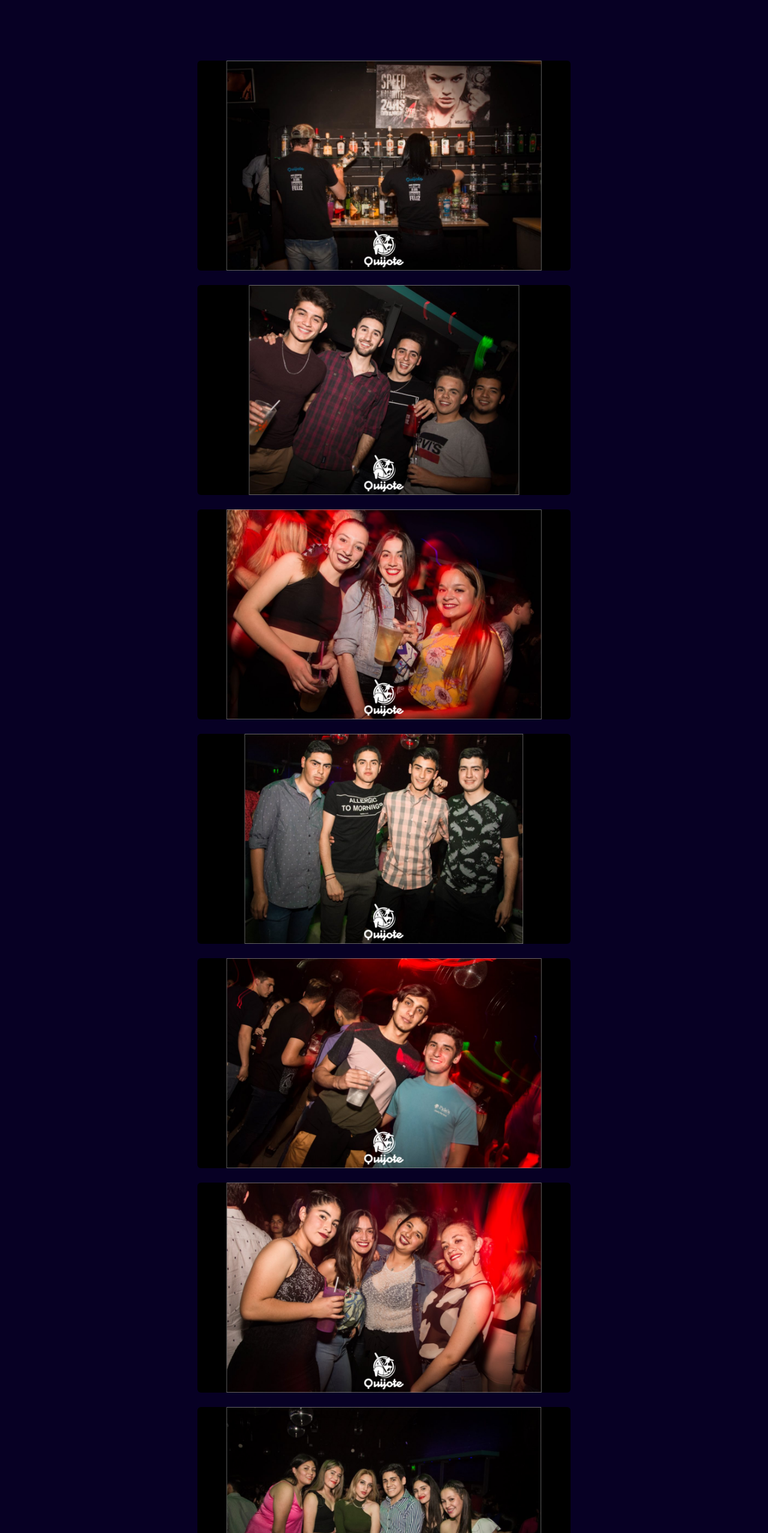
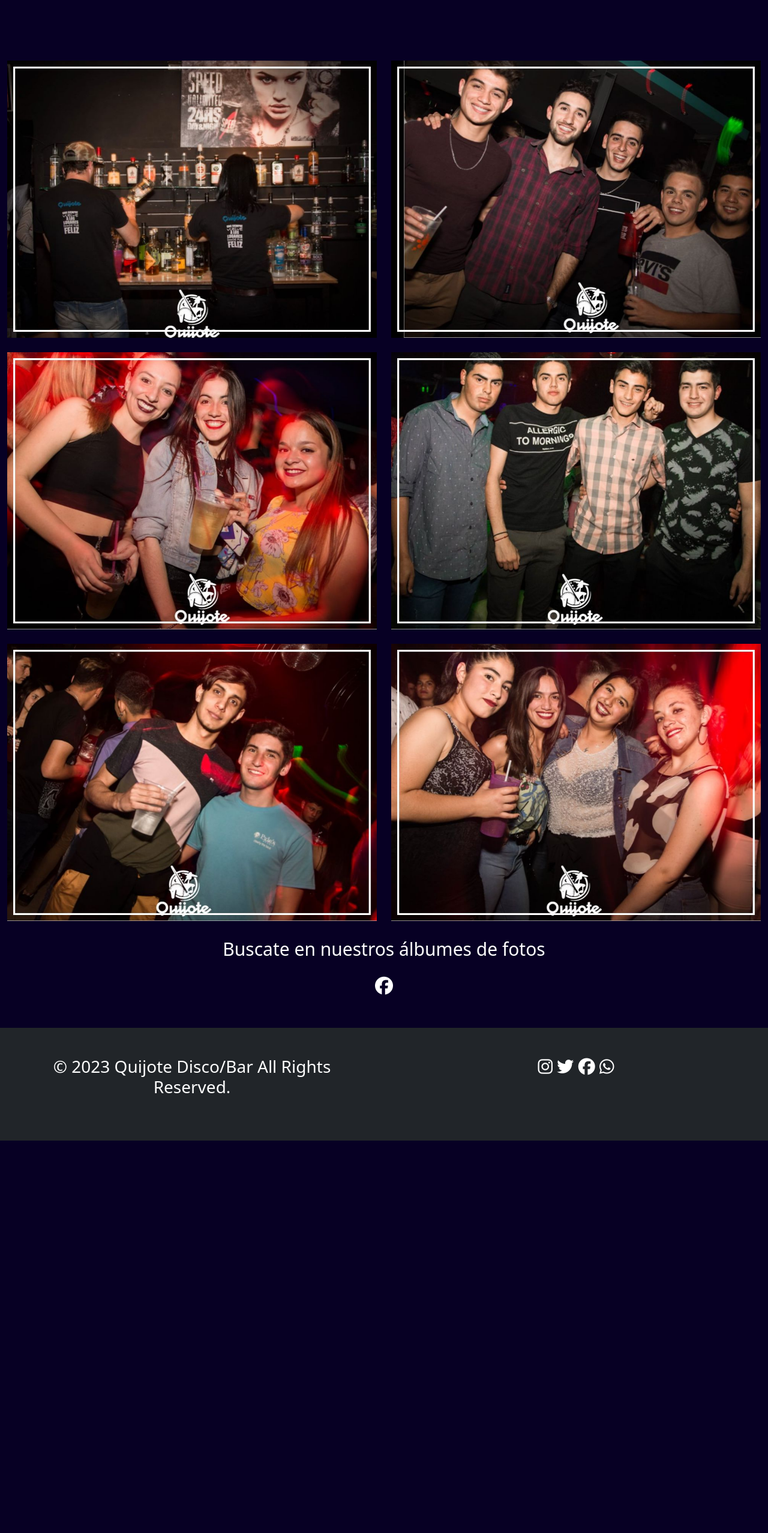
Before and after one commit to Antopasquettin90/PreEntrega3-Pasquettin, a website: page imagenes.html in a window 1280 px wide. Shown: the part 245-2800 px from the top of the page at 60% size. After the commit the page ends 2196 px from the top, so only its background shows below. Drawn offline with nearby package versions, Linux system fonts and the light colour scheme.

Commit message:
ULTIMO COMMIT

```diff
--- a/imagenes.html
+++ b/imagenes.html
@@ -67,55 +67,47 @@
     <div class="separar container-fluid text-center">
       <div class="row align-items-start text-white tamaños-letras-chicas">
         <div class="col mt-4">
-          <img src="imagenes/quijote1.jpg"
-          height="350px" width=""
-          class="rounded mx-auto d-block" />
+          <img src="imagenes/quijote1_fotos.jpg"
+          height="250px" width=""
+          class="img-fluid tilt-in-fwd-tr" />
         </div>
+        <div class="col-6 mt-4">
+          <img src="imagenes/quijote2_fotor.jpg"
+          height="250px" width=""
+          class="img-fluid tilt-in-fwd-tr" />
+        </div>
+        <div class="col-6 mt-4">
+          <img src="imagenes/quijote3_fotor.jpg"
+          height="250px" width=""
+          class="img-fluid tilt-in-fwd-tr" />
+        </div>
+        <div class="col-6 mt-4">
+          <img src="imagenes/quijote4_fotor.jpg"
+          height="250px" width=""
+          class="img-fluid tilt-in-fwd-tr" />
+        </div>
+        <div class="col-6 mt-4">
+          <img src="imagenes/quijote5_fotor.jpg"
+          height="250px" width=""
+          class="img-fluid tilt-in-fwd-tr" />
+        </div>
+        <div class="col-6 mt-4">
+          <img src="imagenes/quijote6_fotor.jpg"
+          height="250px" width=""
+          class="img-fluid tilt-in-fwd-tr" />
+        </div>
+        <div class="container-fluid">
+          <div class="row">
         <div class="col mt-4">
-          <img src="imagenes/quijote2.jpg"
-          height="350px" width=""
-          class="rounded mx-auto d-block" />
-            </div>
-          <div class="col mt-4">
-          <img src="imagenes/quijote3.jpg"
-          height="350px" width=""
-          class="rounded mx-auto d-block" />
-          </div>
-          <div class="col mt-4">
-          <img src="imagenes/quijote4.jpg"
-          height="350px" width=""
-          class="rounded mx-auto d-block" />
-          </div>
-          <div class="col mt-4">
-          <img src="imagenes/quijote5.jpg"
-          height="350px" width=""
-          class="rounded mx-auto d-block" />
-           </div>
-           <div class="col mt-4">
-           <img src="imagenes/quijote6.jpg"
-          height="350px" width=""
-          class="rounded mx-auto d-block" />
-          </div>
-           <div class="col mt-4">
-           <img src="imagenes/quijote7.jpg"
-          height="350px" width=""
-          class="rounded mx-auto d-block" />
-          </div>
-          <div class="col mt-4">
-          <img src="imagenes/quijote8.jpg"
-            height="350px" width=""
-            class="rounded mx-auto d-block" />
-          </div>
-          <div class="col">
-            <p class="mt-5 vibrate-5 tamaños-letras-chicas text-white text-center">
-             Buscate en nuestros álbumes de fotos
-               </p>
-               <div class="col m-5">
+          <p class="vibrate-5 tamaños-letras-chicas text-white text-center">
+            Buscate en nuestros álbumes de fotos
+              </p>
                 <a
-         href="https://www.facebook.com/quijotedisco"
-       class="fa-brands fa-facebook text-decoration text-white"
+         href="https://www.facebook.com/quijotedisco/photos/?ref=page_internal&tab=album"
+       class="fa-brands fa-facebook text-decoration text-white vibrate-5"
               ></a>
-              </div>
+      </div>
+
     <div class="mt-5 container-fluid text-center bg-dark dimensiones-footer">
       <div class="row align-items-start text-white h3">
         <div class="col m-5">
--- a/scss/estilos.scss
+++ b/scss/estilos.scss
@@ -1345,3 +1345,33 @@ video {
             transform: scale3d(1, 1, 1);
   }
 }
+/*IMAGENES*/
+.tilt-in-fwd-tr {
+	-webkit-animation: tilt-in-fwd-tr 1s cubic-bezier(0.250, 0.460, 0.450, 0.940) both;
+	        animation: tilt-in-fwd-tr 1s cubic-bezier(0.250, 0.460, 0.450, 0.940) both;
+}
+
+ @-webkit-keyframes tilt-in-fwd-tr {
+  0% {
+    -webkit-transform: rotateY(20deg) rotateX(35deg) translate(300px, -300px) skew(-35deg, 10deg);
+            transform: rotateY(20deg) rotateX(35deg) translate(300px, -300px) skew(-35deg, 10deg);
+    opacity: 0;
+  }
+  100% {
+    -webkit-transform: rotateY(0) rotateX(0deg) translate(0, 0) skew(0deg, 0deg);
+            transform: rotateY(0) rotateX(0deg) translate(0, 0) skew(0deg, 0deg);
+    opacity: 1;
+  }
+}
+@keyframes tilt-in-fwd-tr {
+  0% {
+    -webkit-transform: rotateY(20deg) rotateX(35deg) translate(300px, -300px) skew(-35deg, 10deg);
+            transform: rotateY(20deg) rotateX(35deg) translate(300px, -300px) skew(-35deg, 10deg);
+    opacity: 0;
+  }
+  100% {
+    -webkit-transform: rotateY(0) rotateX(0deg) translate(0, 0) skew(0deg, 0deg);
+            transform: rotateY(0) rotateX(0deg) translate(0, 0) skew(0deg, 0deg);
+    opacity: 1;
+  }
+}
```
Also changed, not shown: css/estilos.css, imagenes/quijote1_fotos.jpg (added), imagenes/quijote2_fotor.jpg (added), imagenes/quijote3_fotor.jpg (added), imagenes/quijote4_fotor.jpg (added), imagenes/quijote5_fotor.jpg (added), imagenes/quijote6_fotor.jpg (added), imagenes/quijote7_fotor.jpg (added), imagenes/quijote8_fotor.jpg (added).
